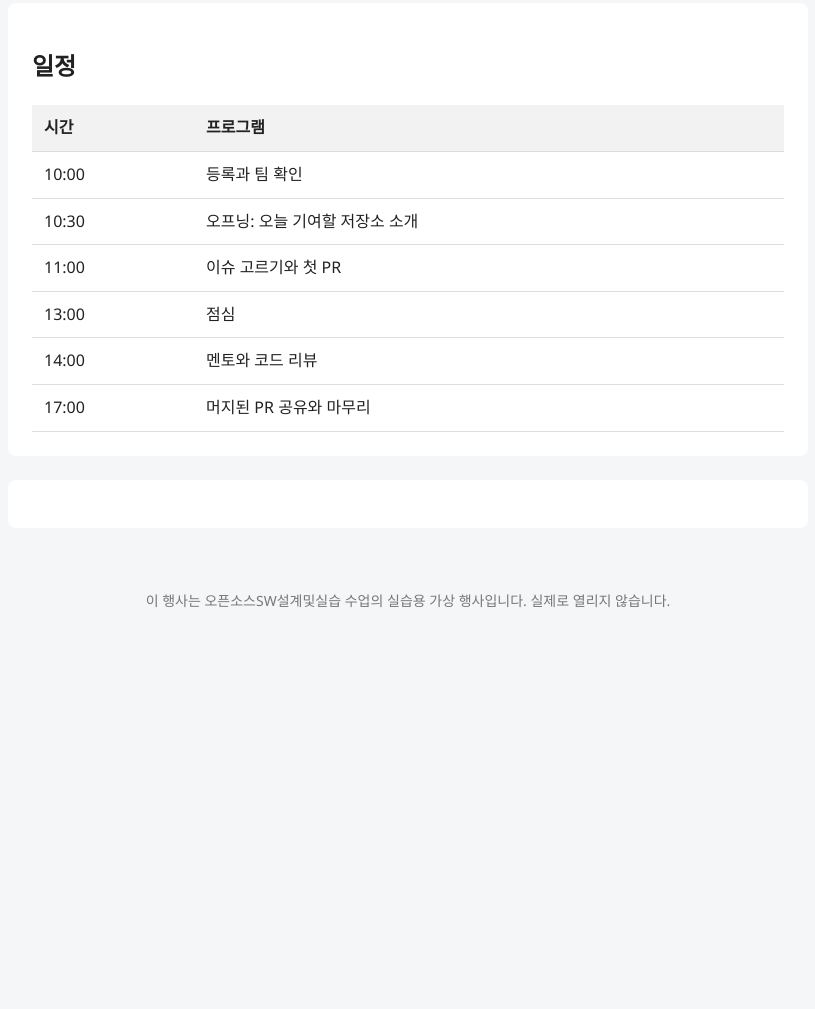
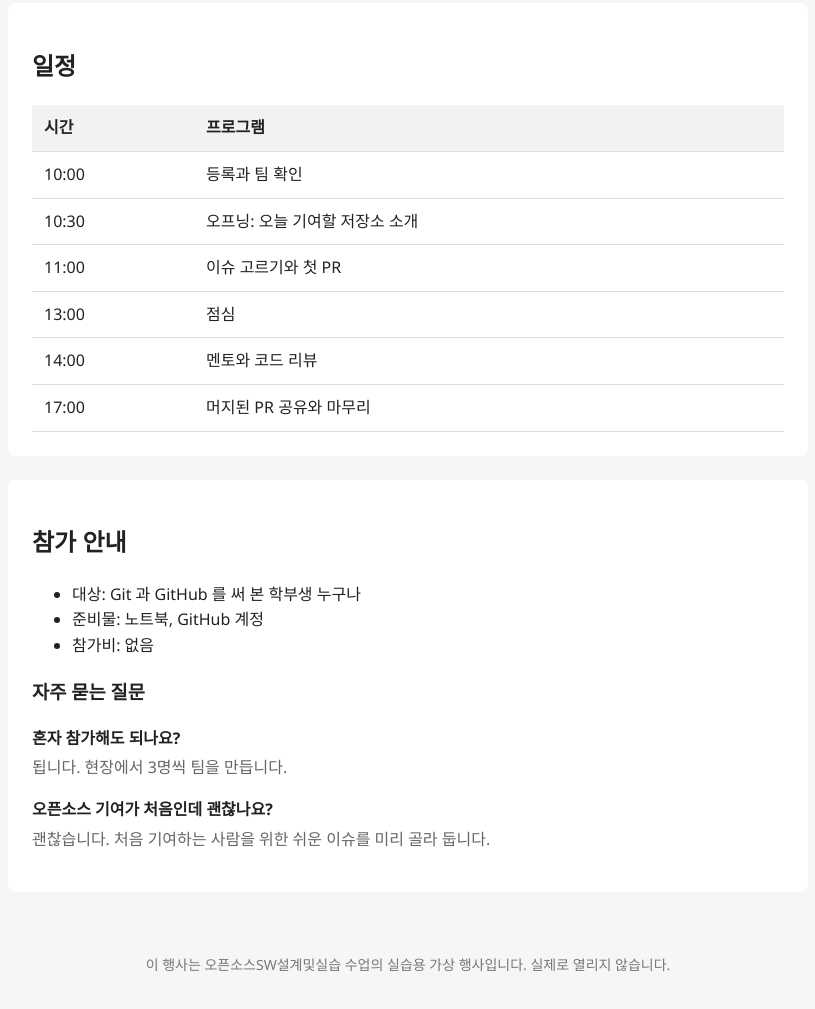
Before and after one commit to jongminna1/oss2026-week07-team08, a plain HTML site: page index.html in a window 1280 px wide. Shown: the part 363-1372 px from the top of the page, without its empty margins (232-1047 px from the left). Before the commit the page ends 1013 px from the top, so only its background shows below. Drawn offline with Linux system fonts and the light colour scheme.

Commit message:
feat: faq section

```diff
--- a/index.html
+++ b/index.html
@@ -43,7 +43,17 @@
 
     <!-- ===== C: 참가 안내와 FAQ (#faq) ===== -->
     <section id="faq">
-      <!-- C 가 이 안을 채웁니다 -->
+      <h2>참가 안내</h2>
+      <ul class="info">
+        <li>대상: Git 과 GitHub 를 써 본 학부생 누구나</li>
+        <li>준비물: 노트북, GitHub 계정</li>
+        <li>참가비: 없음</li>
+      </ul>
+      <h3>자주 묻는 질문</h3>
+      <p class="question">혼자 참가해도 되나요?</p>
+      <p class="answer">됩니다. 현장에서 3명씩 팀을 만듭니다.</p>
+      <p class="question">오픈소스 기여가 처음인데 괜찮나요?</p>
+      <p class="answer">괜찮습니다. 처음 기여하는 사람을 위한 쉬운 이슈를 미리 골라 둡니다.</p>
     </section>
   </main>
 
--- a/style.css
+++ b/style.css
@@ -76,3 +76,12 @@
 
 /* ===== C: #faq ===== */
 /* 선택자는 #faq 로 시작합니다. 예: #faq .question { ... } */
+#faq .question {
+  font-weight: bold;
+  margin-bottom: 0;
+}
+
+#faq .answer {
+  color: #666666;
+  margin-top: 4px;
+}
```
